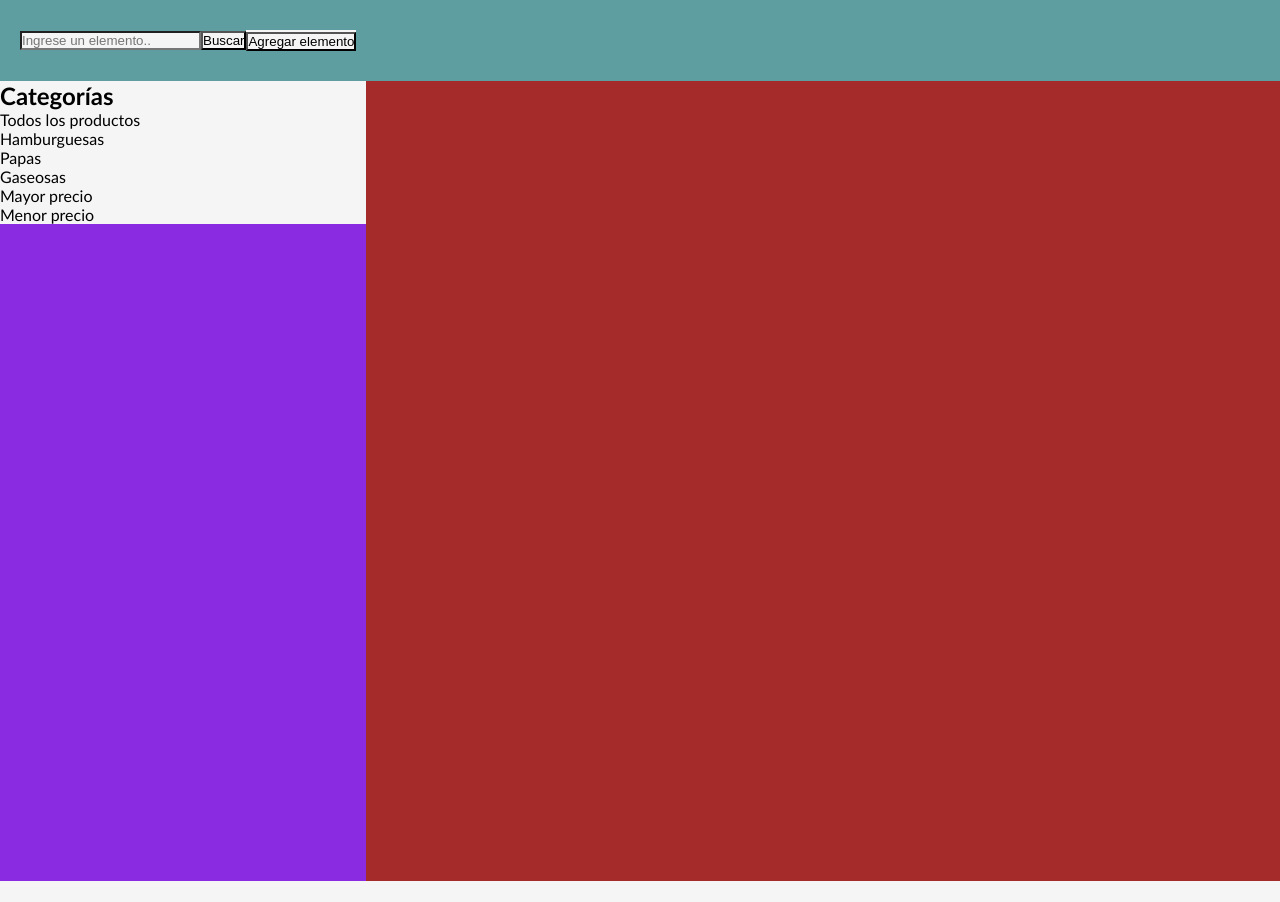
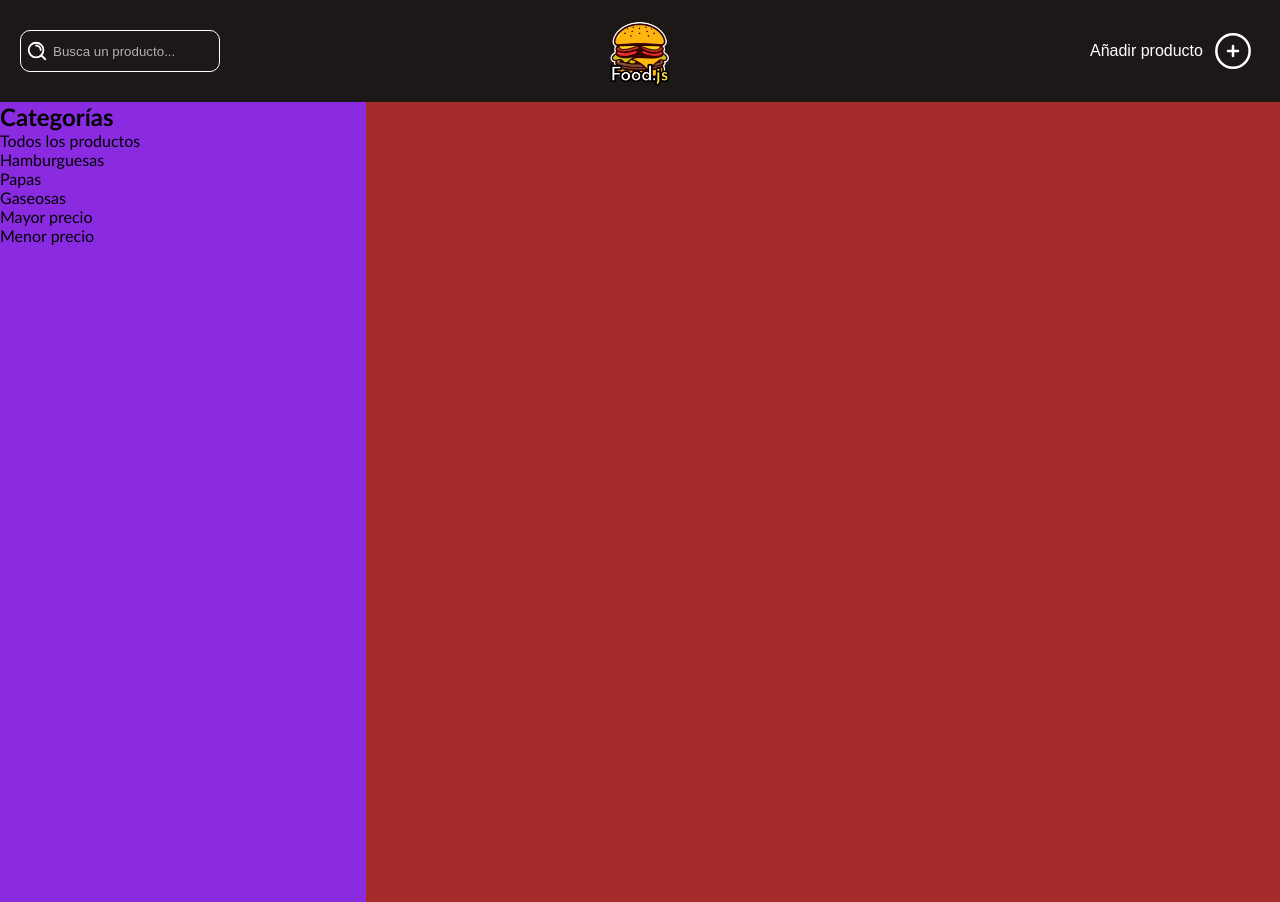
Before and after one commit to AgusAstuDev/Integrador-JS, a website built with Vite: page index.html in a window 1280 px wide. Before the commit the page ends 881 px from the top, so only its background shows below. Built offline with nearby package versions, Linux system fonts and the light colour scheme; some packages are replaced by stand-ins of ours.

Commit message:
Listos los estilos del header

```diff
--- a/index.html
+++ b/index.html
@@ -5,7 +5,7 @@
     <link rel="icon" type="image/svg+xml" href="/vite.svg" />
     <meta name="viewport" content="width=device-width, initial-scale=1.0" />
     <link rel="stylesheet" href="style.css" />
-    <title>Integrador JS</title>
+    <title>Food.js</title>
   </head>
 
   <body>
@@ -13,20 +13,23 @@
     <header class="header_container">
       <div class="header_wrapper">
         <div class="header_search">
+          <button id="header_button_search">
+            <img src="/assets/search_product.svg" width="30" height="30" />
+          </button>
           <input
             id="header_input_search"
-            class="header_input_search"
-            placeholder="Ingrese un elemento.."
+            placeholder="Busca un producto..."
             type="text"
           />
-          <button id="header_button_search" class="header_btn_search">
-            Buscar
-          </button>
         </div>
         <div class="header_add">
           <button id="header_btn_add" class="header_btn_add">
-            Agregar elemento
+            <p>Añadir producto</p>
+            <img src="/assets/add_product.svg" width="60" height="60" />
           </button>
+        </div>
+        <div class="header_logo_container">
+          <img src="/assets/logo_food.png" width="434" height="469" />
         </div>
       </div>
     </header>
--- a/main.js
+++ b/main.js
@@ -129,12 +129,23 @@ const handleSaveModifyProduct = () => {
 
 // LÓGICA DE LA BÚSQUEDA
 const buttonSearch = document.getElementById("header_button_search");
+const inputSearchCamp = document.getElementById("header_input_search");
+
+inputSearchCamp.addEventListener("keydown", function (e) {
+  if (e.key === "Enter") {
+    const allProducts = getProductLocalStorage();
+    const result = allProducts.filter((el) =>
+      el.nombre.toLowerCase().includes(inputSearchCamp.value.toLowerCase())
+    );
+
+    renderListProducts(result);
+  }
+});
 
 buttonSearch.addEventListener("click", () => {
-  const inputHeaderSearch = document.getElementById("header_input_search");
   const allProducts = getProductLocalStorage();
   const result = allProducts.filter((el) =>
-    el.nombre.toLowerCase().includes(inputHeaderSearch.value.toLowerCase())
+    el.nombre.toLowerCase().includes(inputSearchCamp.value.toLowerCase())
   );
 
   renderListProducts(result);
--- a/style.css
+++ b/style.css
@@ -1,10 +1,9 @@
+/* GENERALES  */
 * {
   box-sizing: border-box;
   padding: 0;
   margin: 0;
-  background-color: whitesmoke;
 }
-
 body {
   max-width: 100vw;
   min-height: 100vh;
@@ -12,26 +11,102 @@ body {
   -webkit-font-smoothing: antialiased;
   font-family: "Gill Sans", "Gill Sans MT", Calibri, "Trebuchet MS", sans-serif;
 }
-
+/* HEADER  */
 .header_container {
   width: 100%;
   height: auto;
 }
 .header_wrapper {
+  position: relative;
   width: 100%;
   height: auto;
   padding: 30px 20px;
   display: flex;
   align-items: center;
-  background-color: cadetblue;
+  justify-content: space-between;
+  background-color: #1d1818;
 }
 .header_search {
-  width: max-content;
+  width: 100%;
+  max-width: 200px;
   height: auto;
   display: flex;
   justify-content: center;
   align-items: center;
+  padding: 5px;
+  border: solid 1px white;
+  border-radius: 10px;
 }
+.header_search button {
+  width: 100%;
+  max-width: 22px;
+  height: 30px;
+  border: none;
+  background-color: transparent;
+  margin-right: 5px;
+}
+.header_search button img {
+  width: 100%;
+  height: auto;
+  display: flex;
+  object-fit: cover;
+}
+.header_search input {
+  width: 100%;
+  height: 30px;
+  border: none;
+  background-color: transparent;
+  outline: none;
+  color: white;
+}
+.header_search input::placeholder {
+  color: rgba(255, 255, 255, 0.655);
+}
+.header_logo_container {
+  position: absolute;
+  width: 60px;
+  height: 60px;
+  transform: translate(-50%, -50%);
+  top: 50%;
+  left: 50%;
+}
+.header_add {
+  width: 100%;
+  max-width: 170px;
+  height: auto;
+}
+.header_btn_add {
+  width: 100%;
+  height: auto;
+  display: flex;
+  align-items: center;
+  background-color: transparent;
+  border: none;
+  cursor: pointer;
+}
+.header_logo_container img {
+  width: 100%;
+  height: auto;
+  display: flex;
+  object-fit: cover;
+}
+.header_btn_add img {
+  width: 100%;
+  max-width: 40px;
+  height: auto;
+  display: flex;
+  object-fit: cover;
+}
+.header_btn_add p {
+  color: white;
+  font-size: 16px;
+  margin-right: 10px;
+}
+.header_btn_add p:hover {
+  text-decoration: underline;
+}
+
+/* MAIN  */
 .main_container {
   width: 100%;
   height: 100vh;
```
Also changed, not shown: public/assets/add_product.svg (added), public/assets/logo_food.png (added), public/assets/search_product.svg (added).
